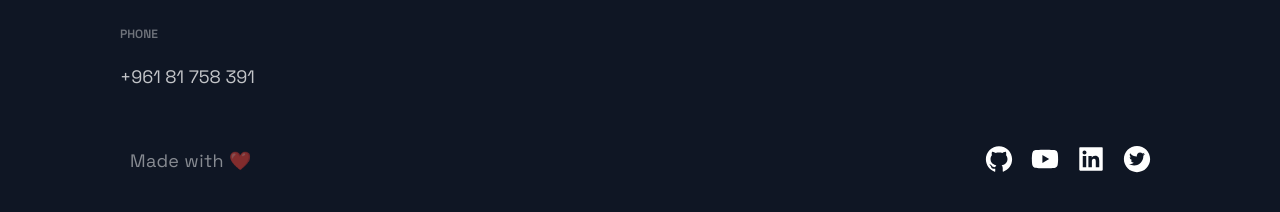
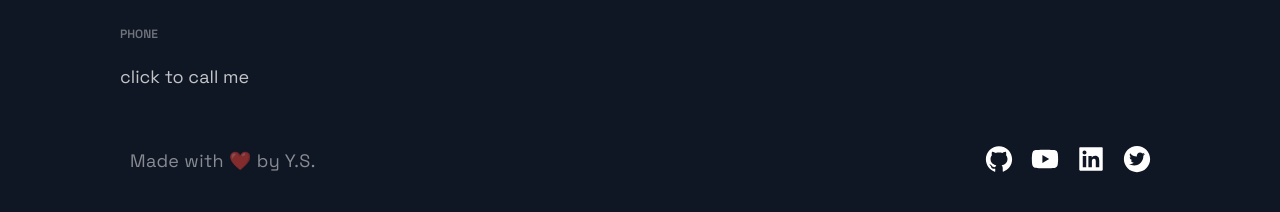
Before and after one commit to YasserShkeir/portfolio, a Next.js app: page / in a window 1280 px wide. Shown: the part 3055-3267 px from the top of the page. Built offline with nearby package versions, Linux system fonts and the light colour scheme.

Commit message:
Update Footer.js

```diff
--- a/src/components/Footer/Footer.js
+++ b/src/components/Footer/Footer.js
@@ -15,13 +15,13 @@ const Footer = () => {
           </LinkItem>
           <LinkTitle>Phone</LinkTitle>
           <LinkItem href="tel:+961 81 758 391">
-            +961 81 758 391
+            click to call me
           </LinkItem>
         </LinkColumn>
       </LinkList>
       <SocialIconsContainer>
         <CompanyContainer>
-          <Slogan>Made with ❤️</Slogan>
+          <Slogan>Made with ❤️ by Y.S.</Slogan>
         </CompanyContainer>
         <SocialDetails></SocialDetails>
       </SocialIconsContainer>
```
